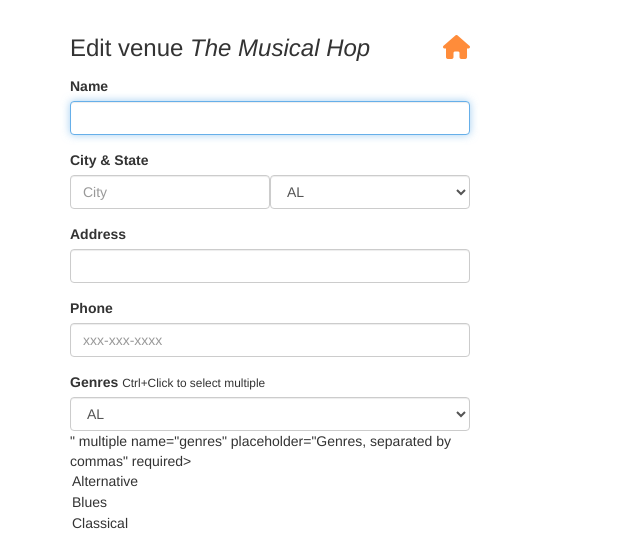
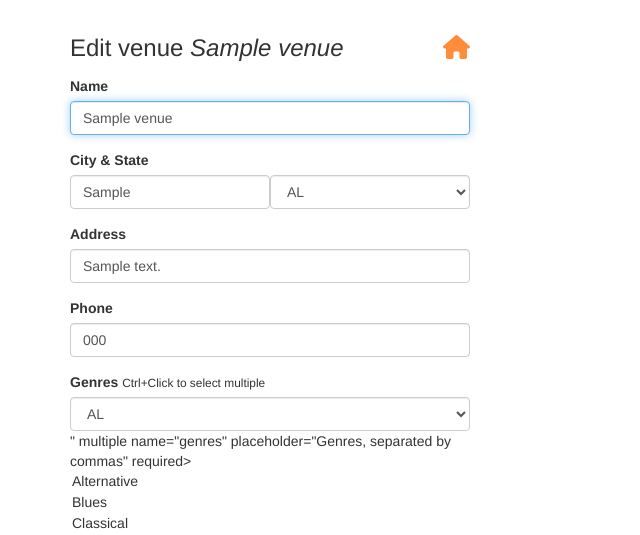
Before and after one commit to HyunlangBan/FSND_Project1, a Flask app: page /venues/1/edit in a window 1280 px wide. Shown: the part 60-595 px from the top of the page, without its empty margins (0-640 px from the left). Run offline with Flask 2, Linux system fonts and the light colour scheme; tables that the repository leaves empty hold one stand-in row (values such as "Sample post"); some libraries are stand-ins or nearby versions.

Commit message:
second commit

```diff
--- a/app.py
+++ b/app.py
@@ -15,6 +15,7 @@
 from forms import *
 from flask_migrate import Migrate
 from models import db, Show, Venue, Artist
+from datetime import datetime
 #----------------------------------------------------------------------------#
 # App Config.
 #----------------------------------------------------------------------------#
@@ -42,7 +43,8 @@
       format="EEEE MMMM, d, y 'at' h:mma"
   elif format == 'medium':
       format="EE MM, dd, y h:mma"
-  return babel.dates.format_datetime(date, format)
+  # return babel.dates.format_datetime(date, format)
+  return babel.dates.format_datetime(date, format, locale='en')
 
 app.jinja_env.filters['datetime'] = format_datetime
 
@@ -57,6 +59,11 @@
 
 #  Venues
 #  ----------------------------------------------------------------
+def boolean_check(result):
+  if result == 'y':
+        return True
+  else:
+        return False
 
 @app.route('/venues')
 def venues():
@@ -104,85 +111,116 @@
 def show_venue(venue_id):
   # shows the venue page with the given venue_id
   # TODO: replace with real venue data from the venues table, using venue_id
-  data1={
-    "id": 1,
-    "name": "The Musical Hop",
-    "genres": ["Jazz", "Reggae", "Swing", "Classical", "Folk"],
-    "address": "1015 Folsom Street",
-    "city": "San Francisco",
-    "state": "CA",
-    "phone": "123-123-1234",
-    "website": "https://www.themusicalhop.com",
-    "facebook_link": "https://www.facebook.com/TheMusicalHop",
-    "seeking_talent": True,
-    "seeking_description": "We are on the lookout for a local artist to play every two weeks. Please call us.",
-    "image_link": "https://images.unsplash.com/photo-1543900694-133f37abaaa5?ixlib=rb-1.2.1&ixid=eyJhcHBfaWQiOjEyMDd9&auto=format&fit=crop&w=400&q=60",
-    "past_shows": [{
-      "artist_id": 4,
-      "artist_name": "Guns N Petals",
-      "artist_image_link": "https://images.unsplash.com/photo-1549213783-8284d0336c4f?ixlib=rb-1.2.1&ixid=eyJhcHBfaWQiOjEyMDd9&auto=format&fit=crop&w=300&q=80",
-      "start_time": "2019-05-21T21:30:00.000Z"
-    }],
-    "upcoming_shows": [],
-    "past_shows_count": 1,
-    "upcoming_shows_count": 0,
-  }
-  data2={
-    "id": 2,
-    "name": "The Dueling Pianos Bar",
-    "genres": ["Classical", "R&B", "Hip-Hop"],
-    "address": "335 Delancey Street",
-    "city": "New York",
-    "state": "NY",
-    "phone": "914-003-1132",
-    "website": "https://www.theduelingpianos.com",
-    "facebook_link": "https://www.facebook.com/theduelingpianos",
-    "seeking_talent": False,
-    "image_link": "https://images.unsplash.com/photo-1497032205916-ac775f0649ae?ixlib=rb-1.2.1&ixid=eyJhcHBfaWQiOjEyMDd9&auto=format&fit=crop&w=750&q=80",
-    "past_shows": [],
-    "upcoming_shows": [],
-    "past_shows_count": 0,
-    "upcoming_shows_count": 0,
-  }
-  data3={
-    "id": 3,
-    "name": "Park Square Live Music & Coffee",
-    "genres": ["Rock n Roll", "Jazz", "Classical", "Folk"],
-    "address": "34 Whiskey Moore Ave",
-    "city": "San Francisco",
-    "state": "CA",
-    "phone": "415-000-1234",
-    "website": "https://www.parksquarelivemusicandcoffee.com",
-    "facebook_link": "https://www.facebook.com/ParkSquareLiveMusicAndCoffee",
-    "seeking_talent": False,
-    "image_link": "https://images.unsplash.com/photo-1485686531765-ba63b07845a7?ixlib=rb-1.2.1&ixid=eyJhcHBfaWQiOjEyMDd9&auto=format&fit=crop&w=747&q=80",
-    "past_shows": [{
-      "artist_id": 5,
-      "artist_name": "Matt Quevedo",
-      "artist_image_link": "https://images.unsplash.com/photo-1495223153807-b916f75de8c5?ixlib=rb-1.2.1&ixid=eyJhcHBfaWQiOjEyMDd9&auto=format&fit=crop&w=334&q=80",
-      "start_time": "2019-06-15T23:00:00.000Z"
-    }],
-    "upcoming_shows": [{
-      "artist_id": 6,
-      "artist_name": "The Wild Sax Band",
-      "artist_image_link": "https://images.unsplash.com/photo-1558369981-f9ca78462e61?ixlib=rb-1.2.1&ixid=eyJhcHBfaWQiOjEyMDd9&auto=format&fit=crop&w=794&q=80",
-      "start_time": "2035-04-01T20:00:00.000Z"
-    }, {
-      "artist_id": 6,
-      "artist_name": "The Wild Sax Band",
-      "artist_image_link": "https://images.unsplash.com/photo-1558369981-f9ca78462e61?ixlib=rb-1.2.1&ixid=eyJhcHBfaWQiOjEyMDd9&auto=format&fit=crop&w=794&q=80",
-      "start_time": "2035-04-08T20:00:00.000Z"
-    }, {
-      "artist_id": 6,
-      "artist_name": "The Wild Sax Band",
-      "artist_image_link": "https://images.unsplash.com/photo-1558369981-f9ca78462e61?ixlib=rb-1.2.1&ixid=eyJhcHBfaWQiOjEyMDd9&auto=format&fit=crop&w=794&q=80",
-      "start_time": "2035-04-15T20:00:00.000Z"
-    }],
-    "past_shows_count": 1,
-    "upcoming_shows_count": 1,
-  }
-  data = list(filter(lambda d: d['id'] == venue_id, [data1, data2, data3]))[0]
-  return render_template('pages/show_venue.html', venue=data)
+
+
+  #past_show, upcoming_show 찾아내기
+  # if datetime.today()
+
+
+  # response={
+  #   "id": venue.id,
+  #   "name": venue.name,
+  #   "genres": venue.genres,
+  #   "address": venue.address,
+  #   "city": venue.city,
+  #   "state": venue.state,
+  #   "phone": venue.phone,
+  #   "website": venue.website,
+  #   "facebook_link": venue.facebook_link,
+  #   "seeking_talent": venue.seeking_talent,
+  #   "seeking_description": venue.seeking_description,
+  #   "image_link": venue.image_link,
+  #   "past_shows": [{
+  #     "artist_id": 4,
+  #     "artist_name": "Guns N Petals",
+  #     "artist_image_link": "https://images.unsplash.com/photo-1549213783-8284d0336c4f?ixlib=rb-1.2.1&ixid=eyJhcHBfaWQiOjEyMDd9&auto=format&fit=crop&w=300&q=80",
+  #     "start_time": "2019-05-21T21:30:00.000Z"
+  #   }],
+  #   "upcoming_shows": [],
+  #   "past_shows_count": 1,
+  #   "upcoming_shows_count": 0,
+  # }
+  # data1={
+  #   "id": 1,
+  #   "name": "The Musical Hop",
+  #   "genres": ["Jazz", "Reggae", "Swing", "Classical", "Folk"],
+  #   "address": "1015 Folsom Street",
+  #   "city": "San Francisco",
+  #   "state": "CA",
+  #   "phone": "123-123-1234",
+  #   "website": "https://www.themusicalhop.com",
+  #   "facebook_link": "https://www.facebook.com/TheMusicalHop",
+  #   "seeking_talent": True,
+  #   "seeking_description": "We are on the lookout for a local artist to play every two weeks. Please call us.",
+  #   "image_link": "https://images.unsplash.com/photo-1543900694-133f37abaaa5?ixlib=rb-1.2.1&ixid=eyJhcHBfaWQiOjEyMDd9&auto=format&fit=crop&w=400&q=60",
+  #   "past_shows": [{
+  #     "artist_id": 4,
+  #     "artist_name": "Guns N Petals",
+  #     "artist_image_link": "https://images.unsplash.com/photo-1549213783-8284d0336c4f?ixlib=rb-1.2.1&ixid=eyJhcHBfaWQiOjEyMDd9&auto=format&fit=crop&w=300&q=80",
+  #     "start_time": "2019-05-21T21:30:00.000Z"
+  #   }],
+  #   "upcoming_shows": [],
+  #   "past_shows_count": 1,
+  #   "upcoming_shows_count": 0,
+  # }
+  # data2={
+  #   "id": 2,
+  #   "name": "The Dueling Pianos Bar",
+  #   "genres": ["Classical", "R&B", "Hip-Hop"],
+  #   "address": "335 Delancey Street",
+  #   "city": "New York",
+  #   "state": "NY",
+  #   "phone": "914-003-1132",
+  #   "website": "https://www.theduelingpianos.com",
+  #   "facebook_link": "https://www.facebook.com/theduelingpianos",
+  #   "seeking_talent": False,
+  #   "image_link": "https://images.unsplash.com/photo-1497032205916-ac775f0649ae?ixlib=rb-1.2.1&ixid=eyJhcHBfaWQiOjEyMDd9&auto=format&fit=crop&w=750&q=80",
+  #   "past_shows": [],
+  #   "upcoming_shows": [],
+  #   "past_shows_count": 0,
+  #   "upcoming_shows_count": 0,
+  # }
+  # data3={
+  #   "id": 3,
+  #   "name": "Park Square Live Music & Coffee",
+  #   "genres": ["Rock n Roll", "Jazz", "Classical", "Folk"],
+  #   "address": "34 Whiskey Moore Ave",
+  #   "city": "San Francisco",
+  #   "state": "CA",
+  #   "phone": "415-000-1234",
+  #   "website": "https://www.parksquarelivemusicandcoffee.com",
+  #   "facebook_link": "https://www.facebook.com/ParkSquareLiveMusicAndCoffee",
+  #   "seeking_talent": False,
+  #   "image_link": "https://images.unsplash.com/photo-1485686531765-ba63b07845a7?ixlib=rb-1.2.1&ixid=eyJhcHBfaWQiOjEyMDd9&auto=format&fit=crop&w=747&q=80",
+  #   "past_shows": [{
+  #     "artist_id": 5,
+  #     "artist_name": "Matt Quevedo",
+  #     "artist_image_link": "https://images.unsplash.com/photo-1495223153807-b916f75de8c5?ixlib=rb-1.2.1&ixid=eyJhcHBfaWQiOjEyMDd9&auto=format&fit=crop&w=334&q=80",
+  #     "start_time": "2019-06-15T23:00:00.000Z"
+  #   }],
+  #   "upcoming_shows": [{
+  #     "artist_id": 6,
+  #     "artist_name": "The Wild Sax Band",
+  #     "artist_image_link": "https://images.unsplash.com/photo-1558369981-f9ca78462e61?ixlib=rb-1.2.1&ixid=eyJhcHBfaWQiOjEyMDd9&auto=format&fit=crop&w=794&q=80",
+  #     "start_time": "2035-04-01T20:00:00.000Z"
+  #   }, {
+  #     "artist_id": 6,
+  #     "artist_name": "The Wild Sax Band",
+  #     "artist_image_link": "https://images.unsplash.com/photo-1558369981-f9ca78462e61?ixlib=rb-1.2.1&ixid=eyJhcHBfaWQiOjEyMDd9&auto=format&fit=crop&w=794&q=80",
+  #     "start_time": "2035-04-08T20:00:00.000Z"
+  #   }, {
+  #     "artist_id": 6,
+  #     "artist_name": "The Wild Sax Band",
+  #     "artist_image_link": "https://images.unsplash.com/photo-1558369981-f9ca78462e61?ixlib=rb-1.2.1&ixid=eyJhcHBfaWQiOjEyMDd9&auto=format&fit=crop&w=794&q=80",
+  #     "start_time": "2035-04-15T20:00:00.000Z"
+  #   }],
+  #   "past_shows_count": 1,
+  #   "upcoming_shows_count": 1,
+  # }
+
+  #data = response
+  # data = list(filter(lambda d: d['id'] == venue_id, [data1, data2, data3]))[0]
+  return render_template('pages/show_venue.html', venue=venue)
 
 #  Create Venue
 #  ----------------------------------------------------------------
@@ -198,26 +236,28 @@
   # TODO: modify data to be the data object returned from db insertion
   form = VenueForm(request.form)
 
-  try:
-      venue = Venue()
+  if form.validate():
+    try:
+        venue = Venue()
 
-      venue.name = request.form.get('name')
-      venue.city = request.form.get('city')
-      venue.state = request.form.get('state')
-      venue.address = request.form.get('address')
-      venue.phone = request.form.get('phone')
-      venue.genres = form.genres.data
-      venue.image_link = request.form.get('image_link', None)
-      venue.facebook_link = request.form.get('facebook_link', None)
-      venue.website = request.form.get('website', None)
-      venue.seeking_description = request.form.get('seeking_description', None)
-      venue.seeking_talent = request.form.get('seeking_talent', False)
+        venue.name = request.form.get('name')
+        venue.city = request.form.get('city')
+        venue.state = request.form.get('state')
+        venue.address = request.form.get('address')
+        venue.phone = request.form.get('phone')
+        venue.genres = form.genres.data
+        venue.image_link = request.form.get('image_link', None)
+        venue.facebook_link = request.form.get('facebook_link', None)
+        venue.website = request.form.get('website', None)
+        venue.seeking_description = request.form.get('seeking_description', None)
+        venue.seeking_talent = boolean_check(request.form.get('seeking_talent'))
 
-      venue.insert()
+        venue.insert()
 
       # on successful db insert, flash success
-      flash('Venue ' + request.form['name'] + ' was successfully listed!')
-  except:
+        flash('Venue ' + request.form['name'] + ' was successfully listed!')
+
+    except:
       flash('An error occurred. Venue ' + request.form['name'] + ' could not be listed.')
   # TODO: on unsuccessful db insert, flash an error instead.
   # e.g., flash('An error occurred. Venue ' + data.name + ' could not be listed.')
@@ -379,22 +419,24 @@
 
 @app.route('/venues/<int:venue_id>/edit', methods=['GET'])
 def edit_venue(venue_id):
+  # TODO: populate form with values from venue with ID <venue_id>
   form = VenueForm()
-  venue={
-    "id": 1,
-    "name": "The Musical Hop",
-    "genres": ["Jazz", "Reggae", "Swing", "Classical", "Folk"],
-    "address": "1015 Folsom Street",
-    "city": "San Francisco",
-    "state": "CA",
-    "phone": "123-123-1234",
-    "website": "https://www.themusicalhop.com",
-    "facebook_link": "https://www.facebook.com/TheMusicalHop",
-    "seeking_talent": True,
-    "seeking_description": "We are on the lookout for a local artist to play every two weeks. Please call us.",
-    "image_link": "https://images.unsplash.com/photo-1543900694-133f37abaaa5?ixlib=rb-1.2.1&ixid=eyJhcHBfaWQiOjEyMDd9&auto=format&fit=crop&w=400&q=60"
-  }
-  # TODO: populate form with values from venue with ID <venue_id>
+
+  venue = Venue.query.filter(Venue.id==venue_id).one_or_none()
+
+  form.name.data = venue.name
+  form.genres.data = venue.genres
+  form.address.data = venue.address
+  form.city.data = venue.city
+  form.state.data = venue.state
+  form.phone.data = venue.phone
+  form.website.data = venue.website
+  form.facebook_link.data = venue.facebook_link
+  form.seeking_talent.data = venue.seeking_talent
+  form.seeking_description.data = venue.seeking_description
+  form.image_link.data = venue.image_link
+
+
   return render_template('forms/edit_venue.html', form=form, venue=venue)
 
 @app.route('/venues/<int:venue_id>/edit', methods=['POST'])
@@ -429,7 +471,7 @@
     artist.image_link = request.form.get('image_link', None)
     artist.facebook_link = request.form.get('facebook_link', None)
     artist.website = request.form.get('website', None)
-    artist.seeking_venue = request.form.get('seeking_venue', None)
+    artist.seeking_venue = boolean_check(request.form.get('seeking_venue', None))
     artist.seeking_description = request.form.get('seeking_description', False)
 
     artist.insert()
@@ -451,6 +493,32 @@
   # displays list of shows at /shows
   # TODO: replace with real venues data.
   #       num_shows should be aggregated based on number of upcoming shows per venue.
+
+  shows = Venue.query.join(Venue).all()
+
+  for show in shows:
+        if show.start_time < datetime.now():
+              past_show = {'artist_image_link': show.shows_art.image_link,
+              'artist_id': show.shows_art.id,
+              'artist_name':show.shows_art.name,
+              'start_time': show.shows_art.start_time}
+
+              show.shows_ven.past_shows.append(past_show)
+
+
+        else:
+              upcoming_show = {'artist_image_link': show.shows_art.image_link,
+              'artist_id': show.shows_art.id,
+              'artist_name':show.shows_art.name,
+              'start_time': show.shows_art.start_time}
+
+              show.shows_ven.upcoming_shows.append(upcoming_show)
+
+        show.shows_ven.update()
+
+
+
+
   data=[{
     "venue_id": 1,
     "venue_name": "The Musical Hop",
@@ -497,12 +565,22 @@
 
 @app.route('/shows/create', methods=['POST'])
 def create_show_submission():
+  form = ShowForm(request.form)
   # called to create new shows in the db, upon submitting new show listing form
   # TODO: insert form data as a new Show record in the db, instead
+  # try:
+  show = Show()
+  show.venue_id = request.form['venue_id']
+  show.artist_id = request.form['artist_id']
+  show.start_time = request.form['start_time']
 
-  # on successful db insert, flash success
+  show.insert()
+# on successful db insert, flash success
   flash('Show was successfully listed!')
   # TODO: on unsuccessful db insert, flash an error instead.
+
+  # except:
+    #flash('An error occurred. Show could not be listed.')
   # e.g., flash('An error occurred. Show could not be listed.')
   # see: http://flask.pocoo.org/docs/1.0/patterns/flashing/
   return render_template('pages/home.html')
--- a/forms.py
+++ b/forms.py
@@ -6,6 +6,8 @@
 from wtforms.validators import ValidationError
 
 # custom valiator for genres
+genre_list = [g.value for g in Genre]
+
 def anyof_for_multiple_field(values):
     message = 'Invalid value, must be one of: {0}.'.format( ','.join(values) )
 
@@ -19,18 +21,13 @@
     return _validate
 
 # custom validator for phone
-def reformat_phone(values):
-    message = 'Invalid phone number.'
 
-    def _validate(form, field):
-        error = False
-        phone_num = field.data.replace('-', '')
-        if len(phone_num)!=10:
-            error = True
 
-        if error:
-            raise ValidationError(message)
-    return _validate
+def validate_phone(form, field):
+    phone_num = field.data.replace('-', '')
+    if len(phone_num)!=10:
+        raise ValidationError('Invalid phone number.')
+
 
 
 class ShowForm(Form):
@@ -113,7 +110,7 @@
         'address', validators=[DataRequired()]
     )
     phone = StringField(
-        'phone', validators=[DataRequired(), reformat_phone]
+        'phone', validators=[DataRequired(), validate_phone]
     )
     image_link = StringField(
         'image_link', validators=[URL()]
@@ -123,12 +120,12 @@
     genres = SelectMultipleField(
         #, anyof_for_multiple_field([ choice.value for choice in Genre ] )
         # TODO implement enum restriction
-        'genres', validators=[DataRequired(), anyof_for_multiple_field],
+        'genres', validators=[DataRequired(), anyof_for_multiple_field(genre_list)],
         choices=Genre.choices()
 
     )
     seeking_talent = BooleanField(
-        'seeking_talent', false_values=None
+        'seeking_talent'
     )
     seeking_description = StringField(
         'seeking_description'
--- a/templates/forms/edit_venue.html
+++ b/templates/forms/edit_venue.html
@@ -36,6 +36,22 @@
           <label for="genres">Facebook Link</label>
           {{ form.facebook_link(class_ = 'form-control', placeholder='http://', id=form.state, autofocus = true) }}
         </div>
+      <div class="form-group">
+          <label for="image_link">Image Link</label>
+          {{ form.image_link(class_ = 'form-control', placeholder='http://', id=form.state, autofocus = true) }}
+        </div>
+      <div class="form-group">
+          <label for="seeking_talent">Seeking Talent</label>
+          {{ form.seeking_talent(class_ = 'form-control', placeholder='Venue', autofocus = true) }}
+      </div>
+      <div class="form-group">
+          <label for="seeking_description">Talent Description</label>
+          {{ form.seeking_description(class_ = 'form-control', autofocus = true) }}
+      </div>
+      <div class="form-group">
+          <label for="website">Website</label>
+          {{ form.website(class_ = 'form-control', placeholder='http://', id=form.state, autofocus = true) }}
+      </div>
       <input type="submit" value="Edit Venue" class="btn btn-primary btn-lg btn-block">
     </form>
   </div>
--- a/templates/forms/new_artist.html
+++ b/templates/forms/new_artist.html
@@ -37,7 +37,7 @@
           {{ form.image_link(class_ = 'form-control', placeholder='Image Link', id=form.state, autofocus = true) }}
         </div>
       <div class="form-group">
-          <label for="website">Facebook Link</label>
+          <label for="website">Website</label>
           {{ form.website(class_ = 'form-control', placeholder='http://', id=form.state, autofocus = true) }}
         </div>
       <div class="form-group">
--- a/templates/forms/new_venue.html
+++ b/templates/forms/new_venue.html
@@ -37,7 +37,7 @@
         {{ form.genres(class_ = 'form-control', placeholder='Genres, separated by commas', id=form.state, autofocus = true) }}
       </div>
       <div class="form-group">
-          <label for="seeking_talent">Looking for Talent</label>
+          <label for="seeking_talent">Seeking Talent</label>
           {{ form.seeking_talent(class_ = 'form-control', placeholder='Venue', autofocus = true) }}
       </div>
       <div class="form-group">
```
Also changed, not shown: models.py (+12 -9 lines).
